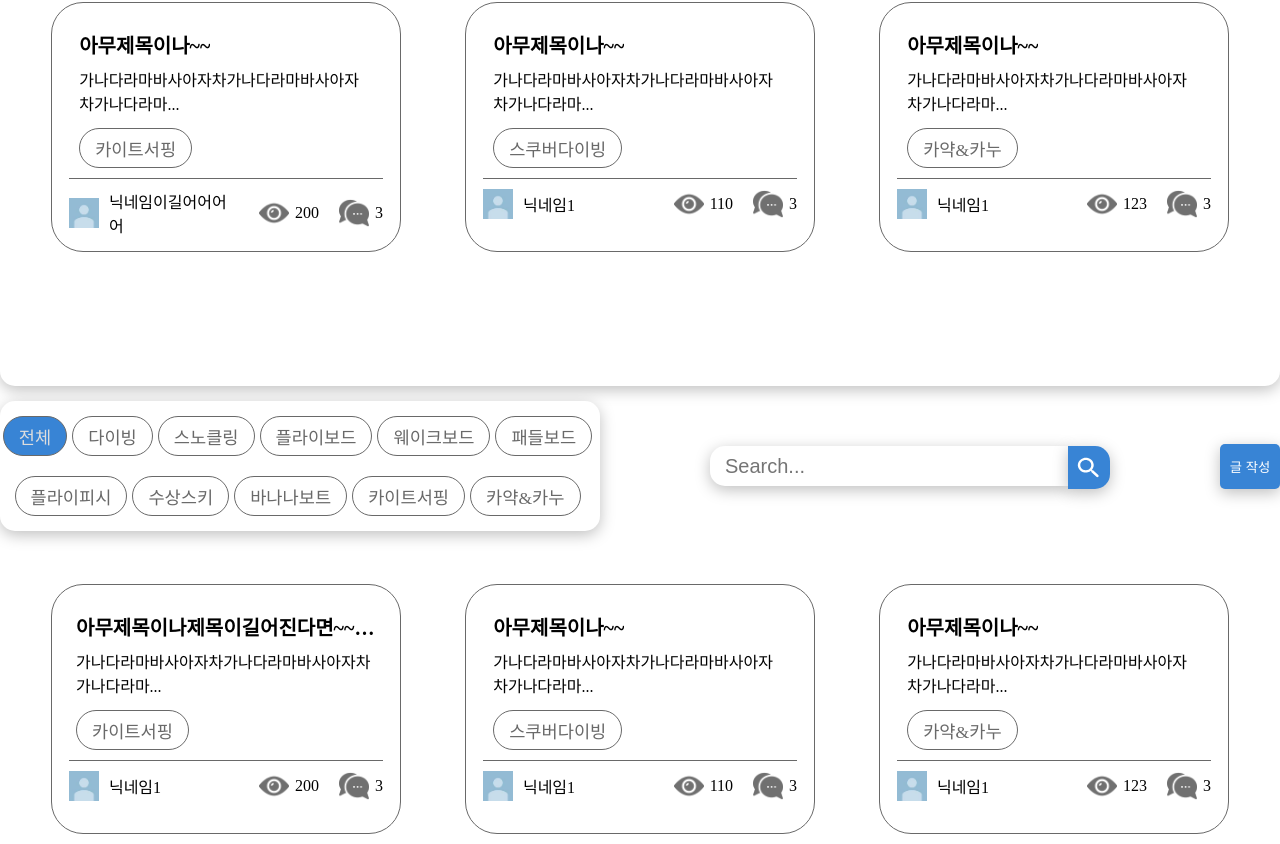
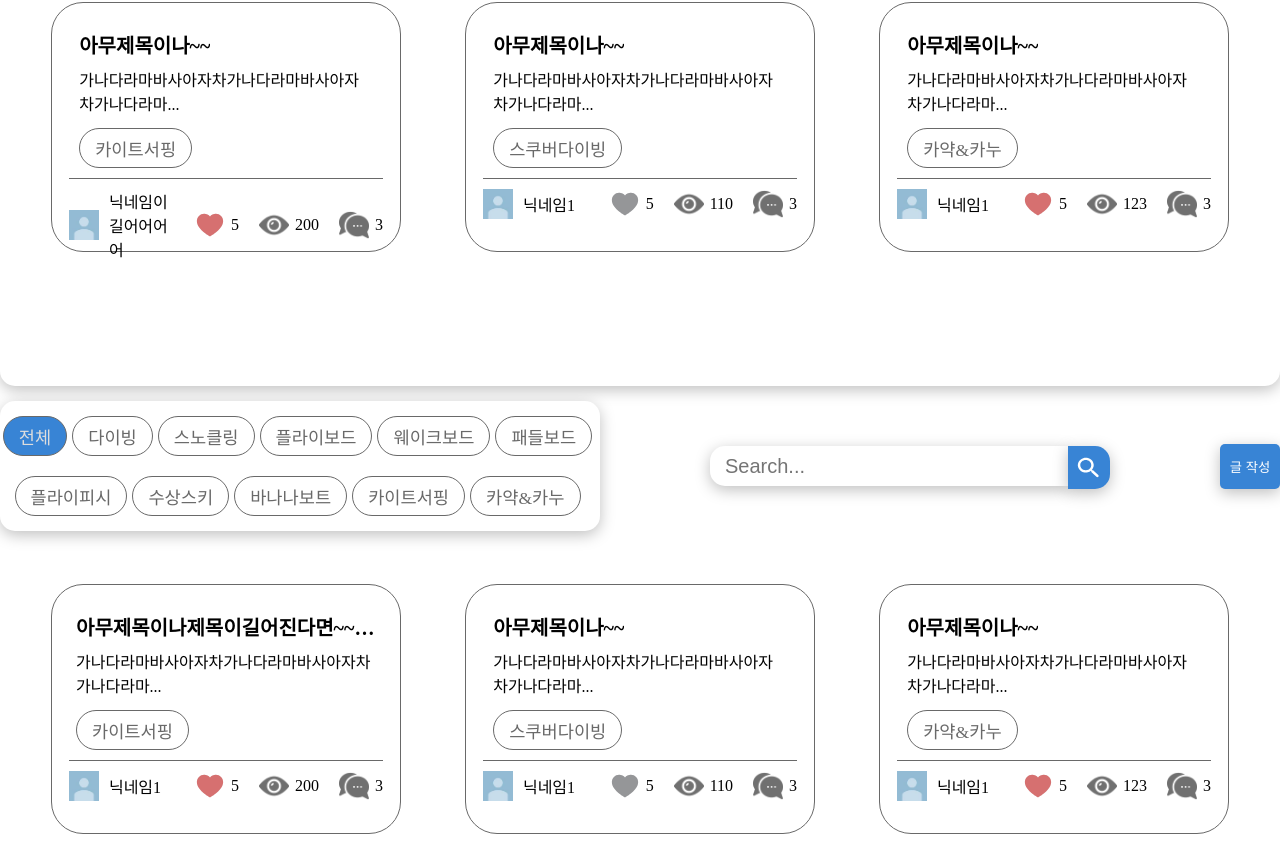
Before and after one commit to codestates-seb/seb44_main_030, a React (Vite) app in the folder client/: page /community in a window 1280 px wide. Shown: the part 1056-1900 px from the top of the page. Built offline with nearby package versions, Linux system fonts and the light colour scheme; a web font is replaced by a local one.

Commit message:
[FE] feat: ContentsCard 컴포넌트 좋아요기능

```diff
--- a/client/src/components/common/ContentsCard.tsx
+++ b/client/src/components/common/ContentsCard.tsx
@@ -86,7 +86,6 @@ export default function ContentsCard({
     const [likeCount, setLikeCount] = useState(like);
     const [isLiked, setIsLiked] = useState(memberLiked.includes(loginId));
     const navigate = useNavigate();
-    const { community, club } = useParams();
     //props 변경될 때 상태 최신화 위함
     useEffect(() => {
         setLikeCount(like);
@@ -138,7 +137,19 @@ export default function ContentsCard({
                 </UserInfo>
                 <ContentsInfo>
                     {/* {param === 'community' && <img src={LikeIcon} />}
-                        {param === 'community' && <span>{like}</span>} */}
+                    {param === 'community' && <span>{like}</span>} */}
+                    {communityProps?.like &&
+                        (isLiked ? (
+                            <>
+                                <img src={LikeFilledIcon} onClick={handleLike} />
+                                <span>{likeCount}</span>
+                            </>
+                        ) : (
+                            <>
+                                <img src={LikeIcon} onClick={handleLike} />
+                                <span>{likeCount}</span>
+                            </>
+                        ))}
                     <img src={ViewsIcon} />
                     <span>{communityProps ? communityView : clubView}</span>
                     <img src={MessageIcon} />
```
